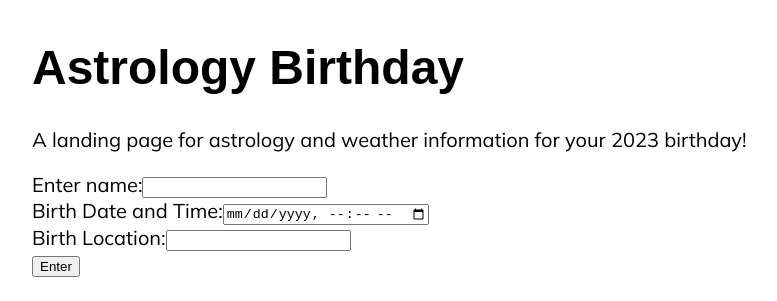
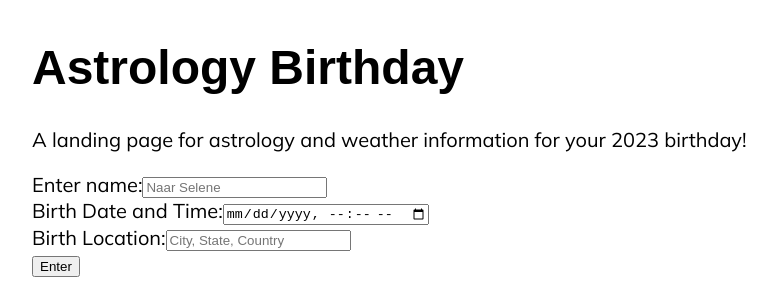
Before and after one commit to fiddle-leaf/astro-birth-day, a React (Create React App) app: page / in a window 1280 px wide. Shown: the top 301 px of the page, without its empty margins (224-1001 px from the left). Built offline with nearby package versions, Linux system fonts and the light colour scheme; a web font is replaced by a local one.

Commit message:
Restructure state and selectors to display API and user input in AstroViews

```diff
--- a/src/App.sass
+++ b/src/App.sass
@@ -15,6 +15,11 @@ body
     family: $font
     size: calc($bit * 3)
 
+.subtitle
+  font:
+    family: $font
+    size: calc($bit * 2.5)
+
 .App
   @extend .flex
 
--- a/src/features/AstroViews/AstroForm.js
+++ b/src/features/AstroViews/AstroForm.js
@@ -9,7 +9,7 @@ export default function AstroForm({ info, setInfo, location }) {
     location: "",
   });
 
-  console.log(data, info);
+  //console.log(data, info);
 
   const handleChange = (e) => {
     setData({ ...data, [e.target.name]: e.target.value });
@@ -19,15 +19,9 @@ export default function AstroForm({ info, setInfo, location }) {
     const dataList = Object.keys(data);
 
     for (let item of dataList) {
-      switch (item) {
-        case "location":
-        case "birthdate":
-          dispatch(location(data));
-          break;
-
-        default:
-          dispatch(setInfo(data));
-      }
+      item === "location" || item === "birthdate"
+        ? dispatch(location(data))
+        : dispatch(setInfo(data));
     }
   };
 
@@ -42,6 +36,7 @@ export default function AstroForm({ info, setInfo, location }) {
             id="name"
             onChange={handleChange}
             value={data.name}
+            placeholder="Naar Selene"
           ></input>
         </div>
         <div>
@@ -62,6 +57,7 @@ export default function AstroForm({ info, setInfo, location }) {
             id="location"
             onChange={handleChange}
             value={data.location}
+            placeholder="City, State, Country"
           ></input>
         </div>
         <button type="button" onClick={handleClick}>
--- a/src/features/AstroViews/AstroInfo.js
+++ b/src/features/AstroViews/AstroInfo.js
@@ -1,13 +1,13 @@
 import AstroForm from "./AstroForm";
 import AstroView from "./AstroView";
 import { useSelector } from "react-redux";
-import { setInfo, selectData, locationAsync } from "../info/infoSlice";
+import { setInfo, selectInfo, locationAsync } from "../info/infoSlice";
 import "./astroviews.sass";
 
 export default function AstroInfo() {
-  const info = useSelector(selectData);
+  const info = useSelector(selectInfo);
 
-  console.log(info);
+  //console.log(info);
 
   return (
     <main className="astro-page">
--- a/src/features/AstroViews/AstroView.js
+++ b/src/features/AstroViews/AstroView.js
@@ -1,18 +1,21 @@
 import Skeleton from "react-loading-skeleton";
 import "react-loading-skeleton/dist/skeleton.css";
 
-export default function AstroView({ status }) {
+export default function AstroView({ info }) {
+  console.log(info);
   return (
     <article>
       <h2 className="subtitle">
-        {status === "loading" && <Skeleton />}
-        {status === "success" && "Astrology Breakdown"}
+        {info.status === "loading" && <Skeleton />}
+        {info.status === "success" && "Breakdown"}
       </h2>
-      {status === "loading" && <Skeleton count={10} />}
-      {status === "success" &&
-      <article>
-
-        </article>}
+      {info.status === "loading" && <Skeleton count={10} />}
+      {info.status === "success" && (
+        <article>
+          <h3>{info.user.name}</h3>
+          <p>Birthday: {info.user.birthdate}</p>
+        </article>
+      )}
     </article>
   );
 }
--- a/src/features/info/infoSlice.js
+++ b/src/features/info/infoSlice.js
@@ -2,16 +2,16 @@ import { createAsyncThunk, createSlice } from "@reduxjs/toolkit";
 import { fetchLocation } from "./infoAPI";
 
 const initialState = {
+  user: {},
   data: {},
   status: "idle", //finite states
-  error: "" | null,
 };
 
 //location Async from input
 
 //moonphase Async from birthdate
 export const locationAsync = createAsyncThunk(
-  "info/fetchMoon",
+  "info/fetchLocation",
   async (info) => {
     const location = info.location.split(",").join("%20");
     const datetime = info.birthdate.split("T");
@@ -41,7 +41,7 @@ export const infoSlice = createSlice({
   initialState,
   reducers: {
     setInfo: (state, action) => {
-      state.data = action.payload;
+      state.info = action.payload;
     },
   },
   extraReducers: (builder) => {
@@ -61,6 +61,6 @@ export const infoSlice = createSlice({
 
 export const { setInfo } = infoSlice.actions;
 
-export const selectData = (state) => state.info;
+export const selectInfo = (state) => state.info;
 
 export default infoSlice.reducer;
```
Also changed, not shown: 1 other file (tests, documents, lock files or other folders).
